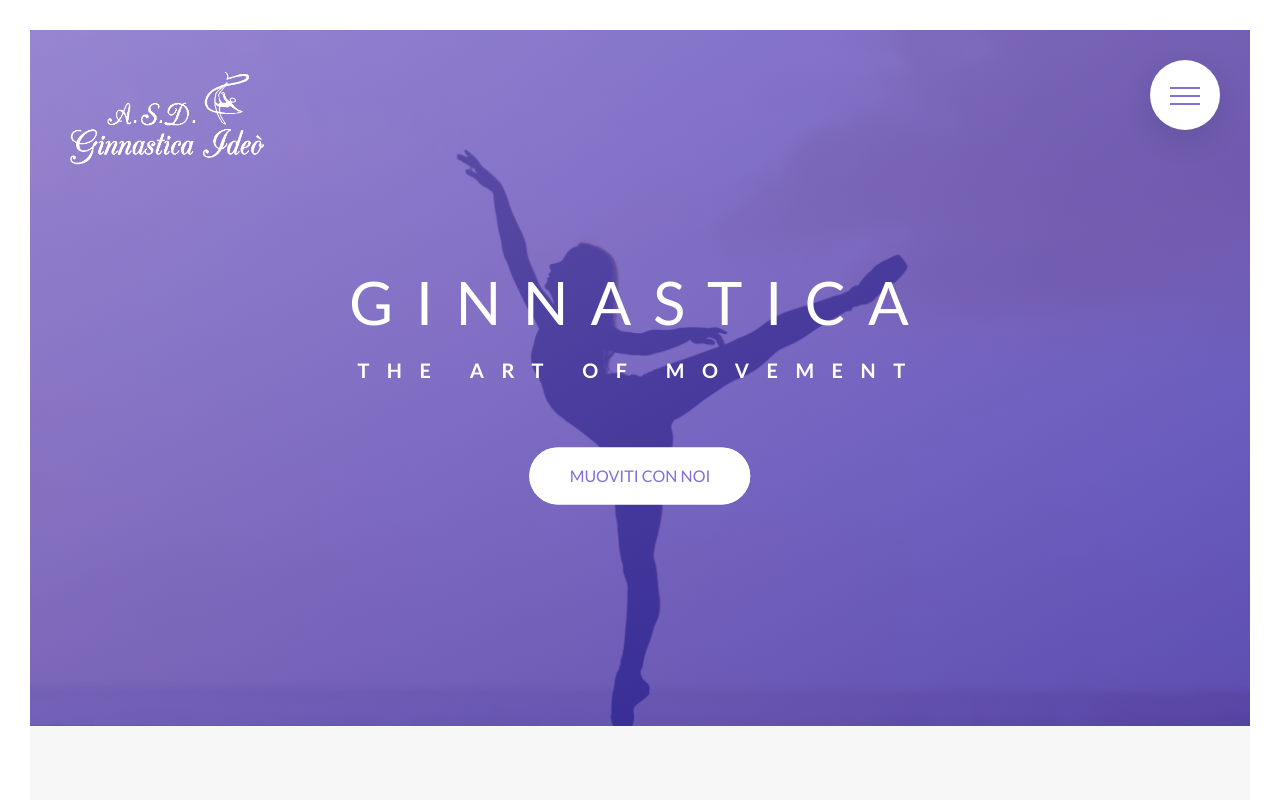
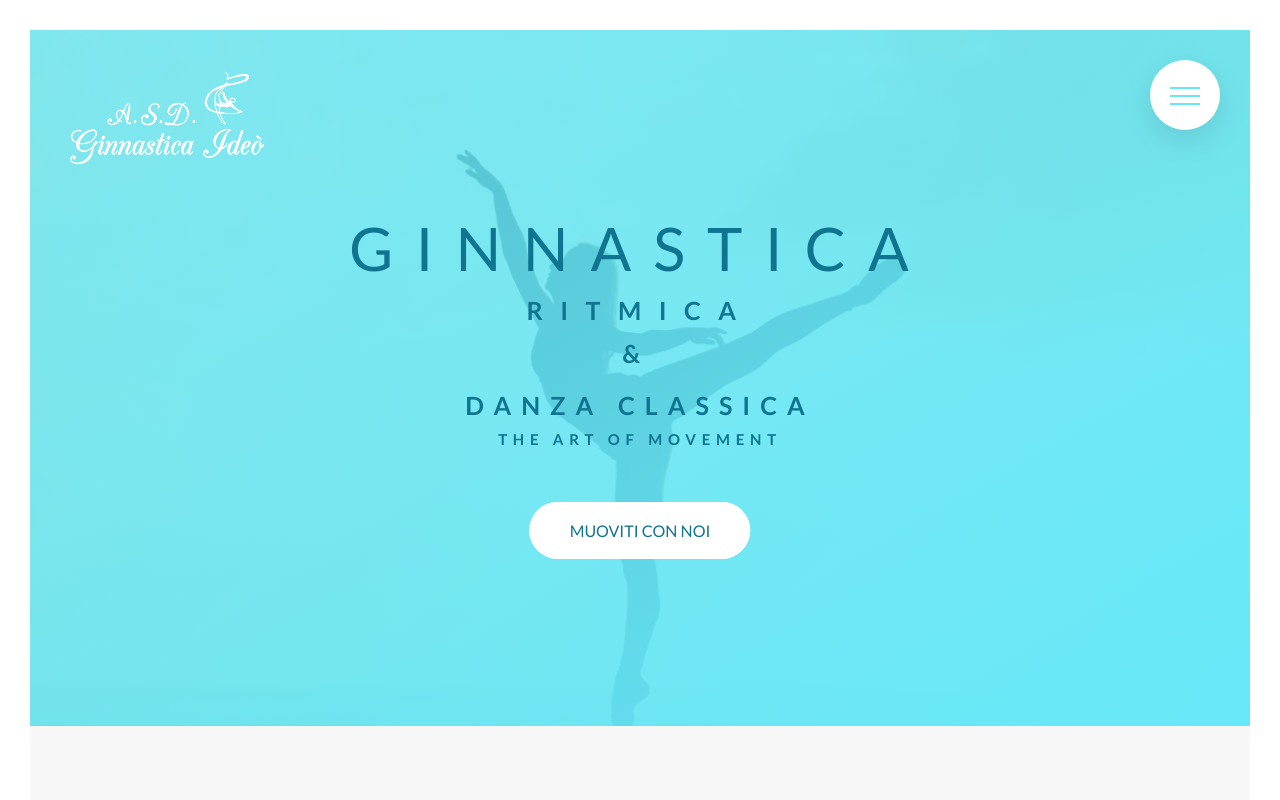
Before and after one commit to matteoCalderaro/boryana, a website: page index.html in a window 1280 px wide. Shown: the top 800 px of the page. Drawn offline with Linux system fonts and the light colour scheme.

Commit message:
second commit

```diff
--- a/index.html
+++ b/index.html
@@ -15,7 +15,10 @@
 
     <script defer src="script.js"></script>
 
-    <title>Natours | Exciting tours for adventurous people</title>
+    <title>
+      Ginnastica Ideò | Ginnastica Ritmica & Danza Classica | Exciting tours for
+      adventurous people
+    </title>
   </head>
   <body>
     <div class="navigation">
@@ -66,7 +69,24 @@
       <div class="header__text-box">
         <h1 class="heading-primary">
           <span class="heading-primary--main">ginnastica</span>
-          <span class="heading-primary--sub">the art of movement</span>
+          <span class="heading-primary--middle">ritmica</span>
+          <span
+            class="heading-primary--sub"
+            style="margin-bottom: 2rem; font-size: 2.5rem"
+            >&</span
+          >
+          <span class="heading-primary--middle" style="letter-spacing: 1rem"
+            >danza classica</span
+          >
+          <span
+            class="heading-primary--sub"
+            style="
+              letter-spacing: 5.75px;
+              margin-bottom: 5rem;
+              font-size: 1.5rem;
+            "
+            >the art of movement</span
+          >
         </h1>
         <a href="#section-tours" class="btn btn--white btn--animated"
           >muoviti con noi</a
--- a/sass/abstracts/_variables.scss
+++ b/sass/abstracts/_variables.scss
@@ -1,6 +1,6 @@
 // COLORS
 $color-primary: #55c57a;
-$color-primary-light: #836fd5;
+$color-primary-light: #67e8f9;
 $color-primary-dark: rgb(51, 40, 180);
 
 $color-secondary-light: #ffb900;
@@ -19,6 +19,8 @@ $color-grey-dark-3: #333;
 $color-white: #fff;
 $color-black: #000;
 
+$color-text: #0e7490;
+
 // FONT
 $default-font-size: 1.6rem;
 
--- a/sass/base/_typography.scss
+++ b/sass/base/_typography.scss
@@ -6,9 +6,9 @@ body {
 }
 
 .heading-primary {
-  color: $color-white;
+  color: $color-text;
   text-transform: uppercase;
-  margin-bottom: 6rem;
+  //margin-bottom: 6rem;
 
   /* to avoid the shake effect after the transition */
   backface-visibility: hidden;
@@ -45,6 +45,19 @@ body {
     font-size: 2rem;
     font-weight: 700;
     letter-spacing: 1.75rem;
+
+    @include respond(phone) {
+      letter-spacing: 0.85rem;
+    }
+
+    animation: moveInRight 1s ease-out;
+  }
+  &--middle {
+    display: block;
+    font-size: 2.5rem;
+    font-weight: 700;
+    letter-spacing: 1.75rem;
+    margin-top: -1rem;
 
     @include respond(phone) {
       letter-spacing: 0.85rem;
--- a/sass/components/_button.scss
+++ b/sass/components/_button.scss
@@ -33,7 +33,7 @@
 
   &--white {
     background-color: $color-white;
-    color: $color-primary-light;
+    color: $color-text;
 
     &::after {
       background-color: $color-white;
--- a/sass/layout/_header.scss
+++ b/sass/layout/_header.scss
@@ -3,7 +3,7 @@
   background-image: linear-gradient(
       to right bottom,
       rgba($color-primary-light, 0.8),
-      rgba($color-primary-dark, 0.8)
+      rgba($color-primary-light, 1)
     ),
     url(../img/hero-small-ideo.jpg);
   background-size: cover;
@@ -19,7 +19,7 @@
     background-image: linear-gradient(
         to right bottom,
         rgba($color-primary-light, 0.8),
-        rgba($color-primary-dark, 0.8)
+        rgba($color-primary-light, 1)
       ),
       url(../img/hero-small-ideo.jpg);
   }
```
Also changed, not shown: css/style.css.
